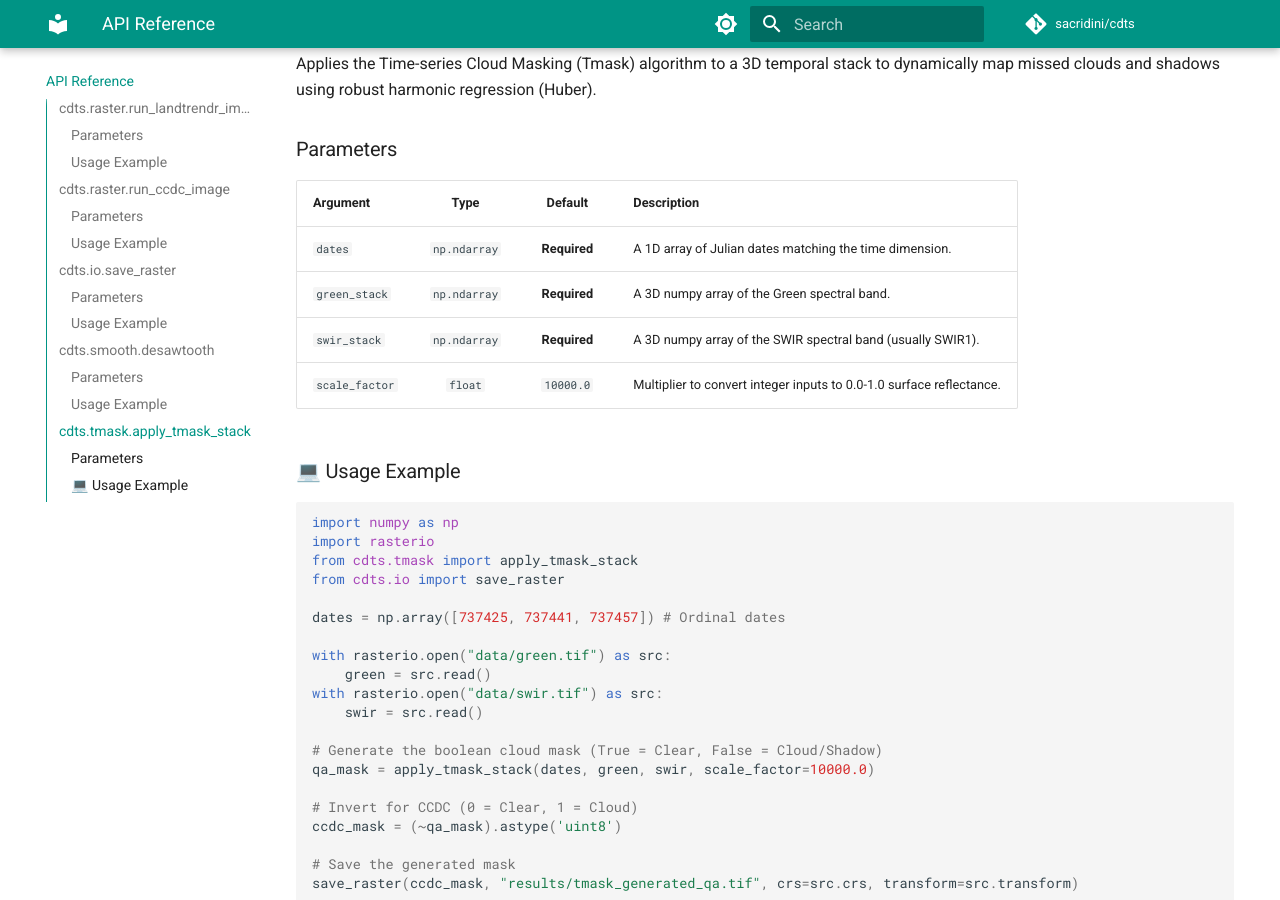
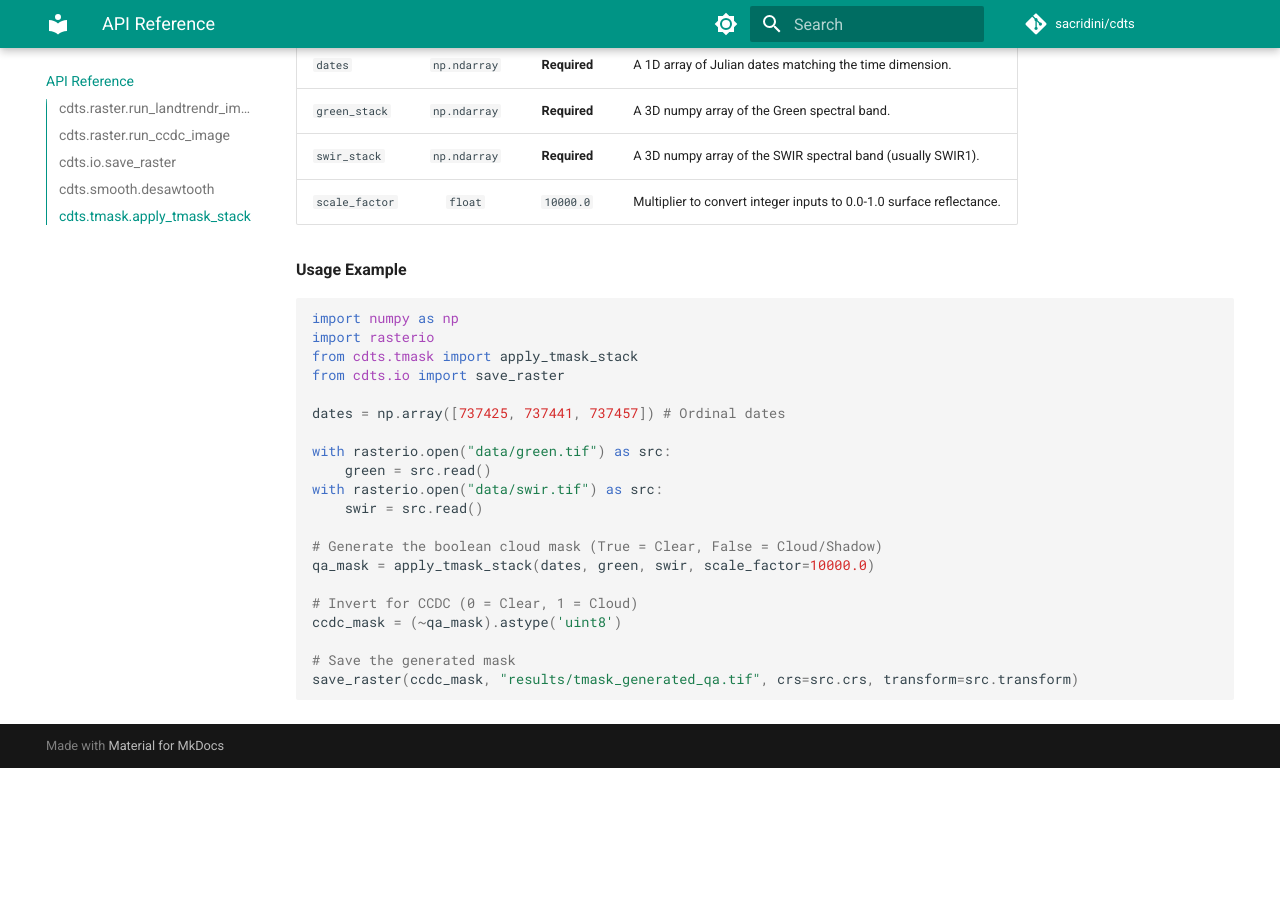
Before and after one commit to sacridini/cdts, an MkDocs documentation site: the page built from docs/api.md, in a window 1280 px wide and 900 px high, scrolled down 4411 px. Built offline with MkDocs 1.6.1 and Material for MkDocs 9.7.7, drawn with Linux system fonts in a browser that asks for light colours; comment, search, counter and statistics services are not loaded; after the commit the page ends 5179 px from its top, so only the background shows below that.

Commit message:
docs: remove TOC sub-sections and clean up residual emojis

````diff
--- a/docs/api.md
+++ b/docs/api.md
@@ -8,7 +8,7 @@ This page provides the comprehensive documentation for the primary functions exp
 
 Executes the LandTrendr algorithm directly on a large multi-band GeoTIFF stored on disk. It handles reading the image in spatial chunks to prevent memory overload, processes the chunks in parallel across CPU cores, and writes the output directly back to disk.
 
-### Parameters
+**Parameters**
 
 | Argument | Type | Default | Description |
 | :--- | :---: | :---: | :--- |
@@ -21,7 +21,7 @@ Executes the LandTrendr algorithm directly on a large multi-band GeoTIFF stored
 | `save_vertices`| `bool`| `False` | Whether to save the raw fitted vertices stack to disk. |
 | `event_type` | `str` | `'loss'` | Type of event to extract (`'loss'` or `'gain'`). |
 
-### Usage Example
+**Usage Example**
 
 ```python
 from cdts.raster import run_landtrendr_image
@@ -44,7 +44,7 @@ run_landtrendr_image(
 
 Executes the Continuous Change Detection and Classification (CCDC) algorithm directly on a dense multi-band, multi-date GeoTIFF stack stored on disk. Like its LandTrendr counterpart, it handles memory safely via out-of-core chunking.
 
-### Parameters
+**Parameters**
 
 | Argument | Type | Default | Description |
 | :--- | :---: | :---: | :--- |
@@ -57,7 +57,7 @@ Executes the Continuous Change Detection and Classification (CCDC) algorithm dir
 | `conseq_anom` | `int` | `3` | Number of consecutive anomalies required to trigger a break. |
 | `n_jobs` | `int` | `-1` | CPU cores to use for processing. |
 
-### Usage Example
+**Usage Example**
 
 ```python
 import numpy as np
@@ -87,7 +87,7 @@ run_ccdc_image(
 
 A highly robust, all-in-one utility to save NumPy arrays (2D, 3D, or 4D) and Xarray DataArrays to GeoTIFF format. It automatically handles `rasterio` profile generation, CRS/Transform extraction, deflate compression, and internal tiling.
 
-### Parameters
+**Parameters**
 
 | Argument | Type | Default | Description |
 | :--- | :---: | :---: | :--- |
@@ -98,7 +98,7 @@ A highly robust, all-in-one utility to save NumPy arrays (2D, 3D, or 4D) and Xar
 | `transform` | `Affine`| `None` | A `rasterio.Affine` transform object. |
 | `nodata` | `float`| `None` | NoData value for the output raster. |
 
-### Usage Example
+**Usage Example**
 
 ```python
 import rasterio
@@ -127,7 +127,7 @@ save_raster(
 
 Applies a temporal smoothing algorithm (despiking) to a 3D raster stack `(Time, Rows, Cols)` to remove ephemeral 1-year spikes, which are typically caused by unmasked clouds, shadows, or smoke. This is a highly recommended pre-processing step before running LandTrendr.
 
-### Parameters
+**Parameters**
 
 | Argument | Type | Default | Description |
 | :--- | :---: | :---: | :--- |
@@ -135,7 +135,7 @@ Applies a temporal smoothing algorithm (despiking) to a 3D raster stack `(Time,
 | `threshold` | `float` | `0.1` | The value delta required to flag a spike. Varies by index scale. |
 | `window_size` | `int` | `3` | The size of the rolling window used to detect anomalies. |
 
-### Usage Example
+**Usage Example**
 
 ```python
 import rasterio
@@ -164,7 +164,7 @@ save_raster(
 
 Applies the Time-series Cloud Masking (Tmask) algorithm to a 3D temporal stack to dynamically map missed clouds and shadows using robust harmonic regression (Huber).
 
-### Parameters
+**Parameters**
 
 | Argument | Type | Default | Description |
 | :--- | :---: | :---: | :--- |
@@ -173,7 +173,7 @@ Applies the Time-series Cloud Masking (Tmask) algorithm to a 3D temporal stack t
 | `swir_stack` | `np.ndarray`| **Required**| A 3D numpy array of the SWIR spectral band (usually SWIR1). |
 | `scale_factor` | `float` | `10000.0` | Multiplier to convert integer inputs to 0.0-1.0 surface reflectance. |
 
-### 💻 Usage Example
+**Usage Example**
 
 ```python
 import numpy as np
````
